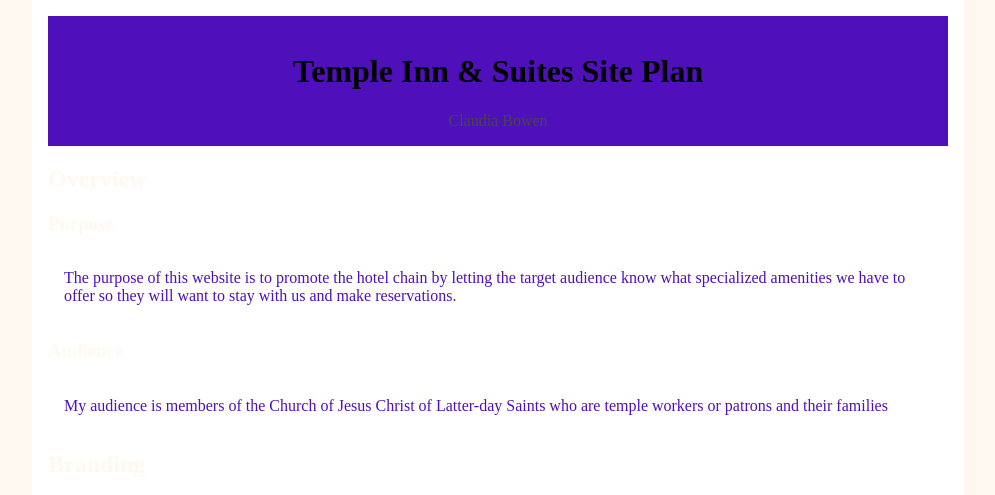
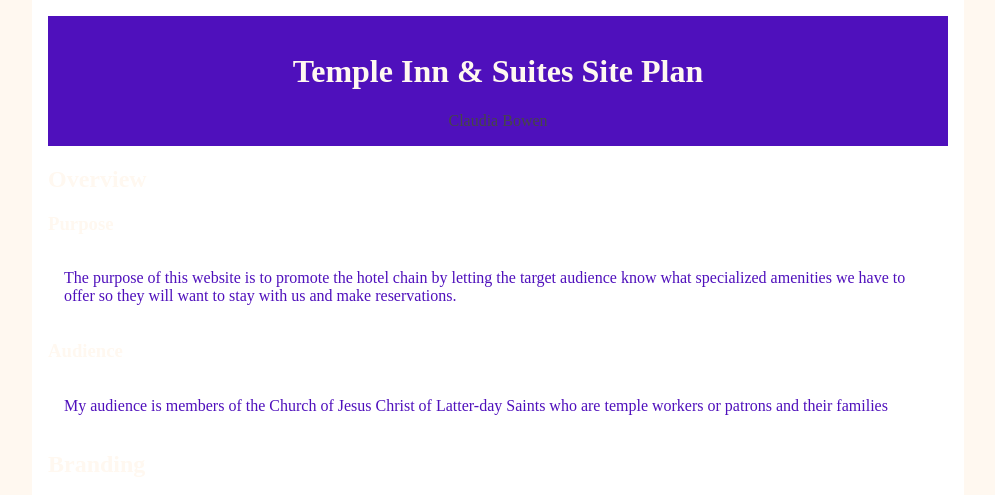
Before and after one commit to dibatag9/dibatag9.github.io, a plain HTML site: page site-plan.html in a window 1280 px wide. Shown: the top 495 px of the page, without its empty margins (142-1137 px from the left). Drawn offline with Linux system fonts and the light colour scheme.

Commit message:
header h1 adjustment

```diff
--- a/site-plan.css
+++ b/site-plan.css
@@ -24,12 +24,7 @@ img {
   max-width: 100%
 }
 
-h1 {
-  font-family: var(--heading-font);
-  color: #fff8f0
-}
-
- h2, h3, h4, h5, h6 {
+h1, h2, h3, h4, h5, h6 {
   font-family: var(--heading-font);
   color: var(--primary-color)
 }
@@ -43,7 +38,7 @@ header {
 }
 
 header>h1 {
-  color: var(--secondary-color)
+  color: var(--primary-color)
 }
 
 p {
```
